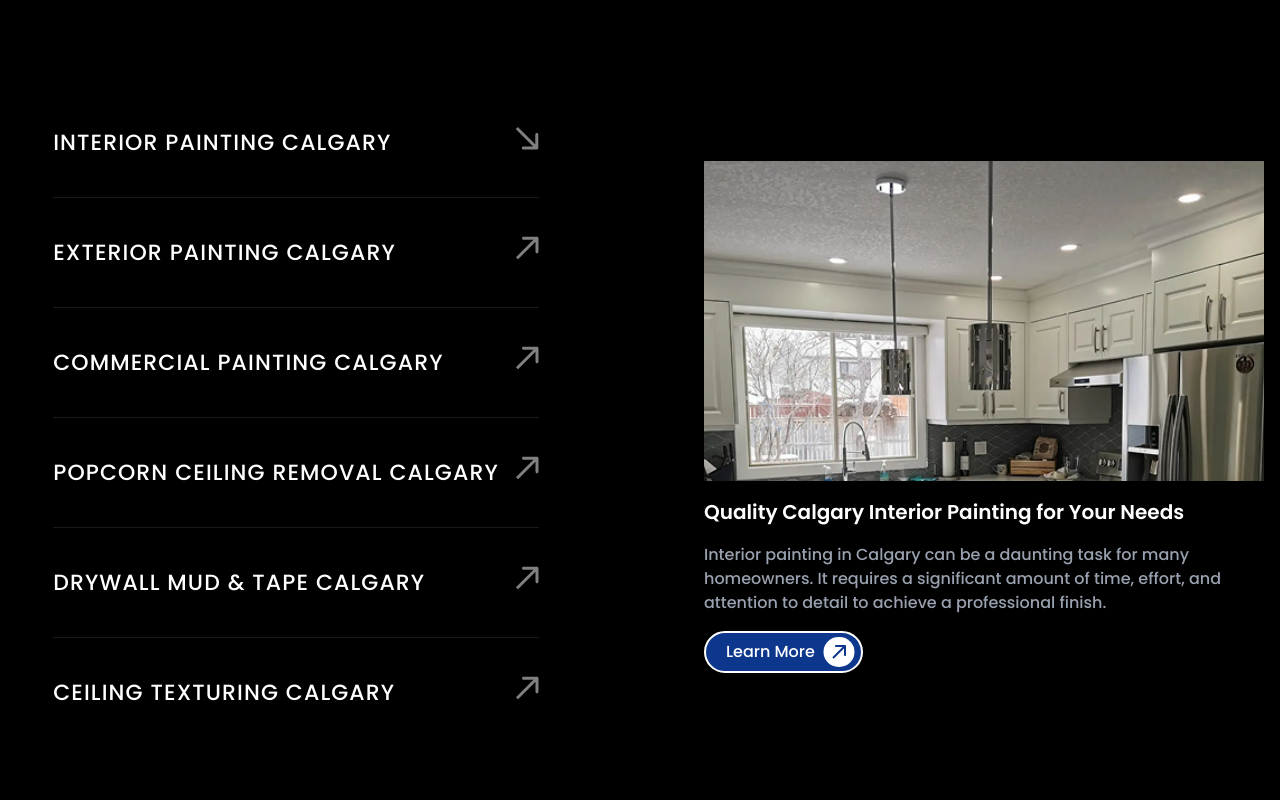
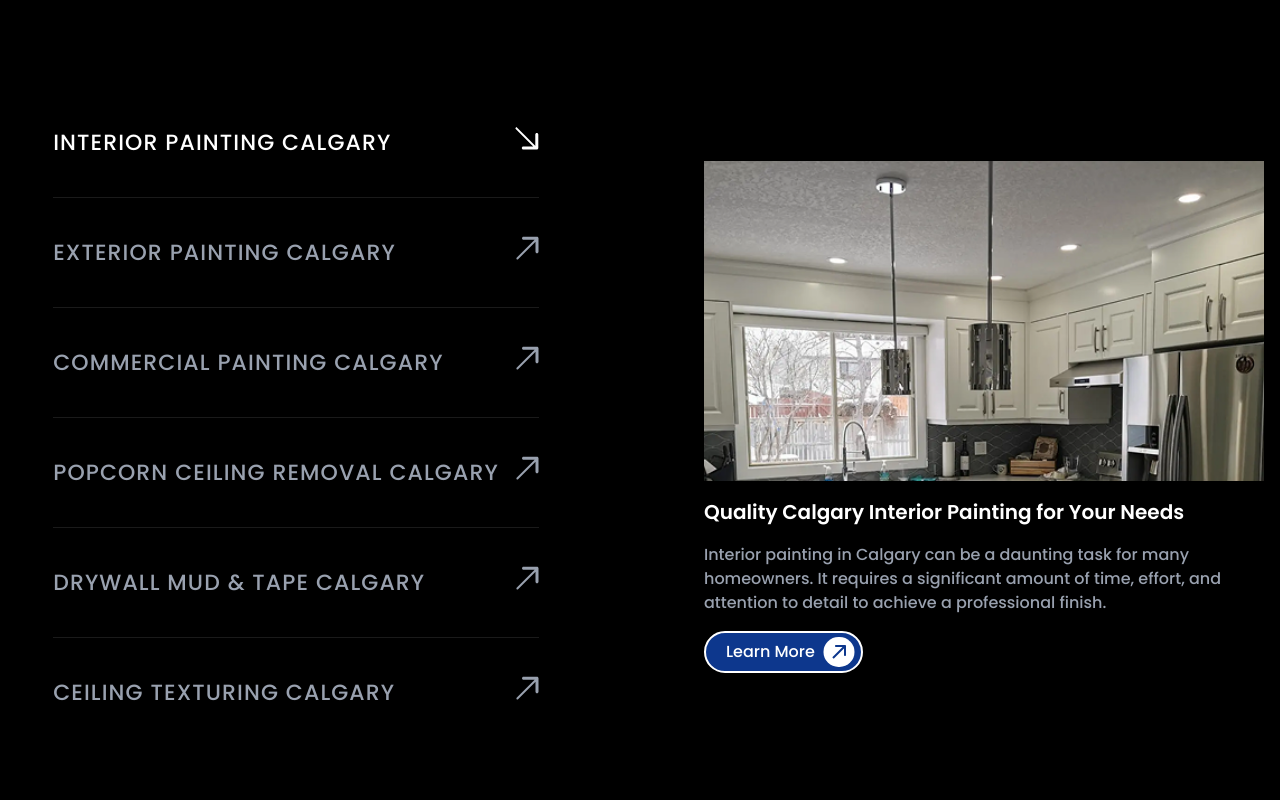
Before and after one commit to ditinus/albarta-painting-react19-website, a Next.js app: page / in a window 1280 px wide. Shown: the part 2660-3460 px from the top of the page. Built offline with nearby package versions, Linux system fonts and the light colour scheme.

Commit message:
Contact Page and Home Page and services page

```diff
--- a/app/about/page.tsx
+++ b/app/about/page.tsx
@@ -34,7 +34,7 @@ export default function page() {
         quoteLink="/quote"
         bookLink="/book"
         quoteText="Get a Free Quote"
-        bookText="Read More"
+        bookText="Book Now"
       />
 
       <PaintingCompany />
--- a/app/blogs/page.tsx
+++ b/app/blogs/page.tsx
@@ -24,7 +24,7 @@ export default function blogs() {
         quoteLink="/quote"
         bookLink="/book"
         quoteText="Get a Free Quote"
-        bookText="Read More"
+        bookText="Book Now"
       />
       <main className="container mx-auto px-4 py-8 lg:mt-20 mt-10">
         <BlogGrid posts={posts} />
--- a/app/contact/ContactForm.tsx
+++ b/app/contact/ContactForm.tsx
@@ -35,6 +35,7 @@ const ContactForm = () => {
 
   const handleSubmit = async (values: ContactFormValues, { setSubmitting, resetForm }: any) => {
     const { name, email, phone, message } = values;
+
 
     try {
       const response = await fetch("/api/sendEmail", {
@@ -109,7 +110,7 @@ const ContactForm = () => {
         </div>
 
         {/* Contact Form Section */}
-        <div className="contact-form w-full md:w-full lg:w-[90%] shadow-lg rounded-lg p-6 lg:mt-[-30px] md:mt-[-30px] mt-[-70px]">
+        <div className="contact-form w-full md:w-full lg:w-[90%] shadow-lg rounded-lg p-6 lg:mt-[-30px] md:mt-[-30px] mt-[-70px] bg-white">
           <Formik<ContactFormValues>
             initialValues={{
               name: "",
--- a/app/contact/page.tsx
+++ b/app/contact/page.tsx
@@ -171,7 +171,7 @@ export default function Home() {
           </div>
         </div>
 
-            <div className="flex  mt-20">
+            {/* <div className="flex  mt-20">
               <button className="flex items-center gap-2 border-2 border-white rounded-full pl-3 pr-1.5 py-2  text-sm md:text-base font-medium hover:bg-blue-800 transition-colors">
                 Book Your Estimate Today
                 <svg width="32" height="30" viewBox="0 0 32 30" fill="none" xmlns="http://www.w3.org/2000/svg">
@@ -180,7 +180,7 @@ export default function Home() {
 </svg>
 
               </button>
-            </div>
+            </div> */}
           </div>
         </div>
 
--- a/app/services/page.tsx
+++ b/app/services/page.tsx
@@ -84,7 +84,7 @@ export default function Services() {
         quoteLink="/quote"
         bookLink="/book"
         quoteText="Get a Free Quote"
-        bookText="Read More"
+        bookText="Book Now"
       />
 
     {/* <PaintingCompany /> */}
--- a/components/SpecialOffer/style.css
+++ b/components/SpecialOffer/style.css
@@ -47,6 +47,8 @@
     height: 100%;
     object-fit: cover;
   }
+
+
   .titleH5{
     color: #FFF;
 
--- a/components/our-services.tsx
+++ b/components/our-services.tsx
@@ -1,5 +1,4 @@
-// "use client";
-
+// "use client"
 // import { useState } from "react";
 // import Image from "next/image";
 // import {
@@ -16,16 +15,15 @@
 // import ourServices5 from "@/public/ourServices5.png";
 // import ourServices6 from "@/public/ourServices6.png";
 // import ServiceSection from "./service-section";
+// import Link from "next/link";
 
 // export default function OurServices() {
 
-//   const [activeSection, setActiveSection] = useState<string | null>(null);
-
+//   const [activeSection, setActiveSection] = useState<string>("interior"); // default to "interior"
 
 //   const handleAccordionChange = (value: string) => {
 //     setActiveSection(value);
 //   };
-
 
 //   const getImageForSection = () => {
 //     switch (activeSection) {
@@ -46,15 +44,20 @@
 //     }
 //   };
 
+//   const getColorForSection = (section: string) => {
+//     return activeSection === section ? "text-white" : "text-gray-400"; // White for active, Gray for inactive
+//   };
+
+
+
 //   return (
 //     <>
-
-//     <div className="lg:mb-15 mb-5 ">
-//       <ServiceSection
-//         title="Our Services"
-//         description="Bringing Colour to Every Corner <br /> of Your Home and Business"
-//         buttonText="Explore Our Services"
-//       />
+//       <div className="lg:mb-15 mb-5 ">
+//         <ServiceSection
+//           title="Our Services"
+//           description="Bringing Colour to Every Corner <br /> of Your Home and Business"
+//           buttonText="Explore Our Services"
+//         />
 //       </div>
 
 //       <div className="w-full bg-black text-white mb-10">
@@ -65,67 +68,86 @@
 //               <Accordion
 //                 type="single"
 //                 collapsible
+//                 value={activeSection} // Set value to the active section
+//                 onValueChange={handleAccordionChange}
 //                 className="w-full"
-//                 onValueChange={handleAccordionChange}
 //               >
 //                 <AccordionItem
 //                   value="interior"
 //                   className="border-b-[1px] border-white/10"
 //                 >
-//                   <AccordionTrigger className="py-6 lg:text-[22px] text-[16px] font-medium uppercase tracking-wider hover:no-underline">
+//                   <AccordionTrigger
+//                     className={`py-6 lg:text-[22px] text-[16px] font-medium uppercase tracking-wider hover:no-underline ${getColorForSection(
+//                       "interior"
+//                     )}`}
+//                   >
 //                     <span>Interior Painting Calgary</span>
 //                   </AccordionTrigger>
-
 //                 </AccordionItem>
 
 //                 <AccordionItem
 //                   value="exterior"
 //                   className="border-b-[1px] border-white/10"
 //                 >
-//                   <AccordionTrigger className="py-6 lg:text-[22px] text-[16px] font-medium uppercase tracking-wider hover:no-underline">
+//                   <AccordionTrigger
+//                     className={`py-6 lg:text-[22px] text-[16px] font-medium uppercase tracking-wider hover:no-underline ${getColorForSection(
+//                       "exterior"
+//                     )}`}
+//                   >
 //                     <span>Exterior Painting Calgary</span>
 //                   </AccordionTrigger>
-
 //                 </AccordionItem>
 
 //                 <AccordionItem
 //                   value="commercial"
 //                   className="border-b-[1px] border-white/10"
 //                 >
-//                   <AccordionTrigger className="py-6 lg:text-[22px] text-[16px] font-medium uppercase tracking-wider hover:no-underline">
+//                   <AccordionTrigger
+//                     className={`py-6 lg:text-[22px] text-[16px] font-medium uppercase tracking-wider hover:no-underline ${getColorForSection(
+//                       "commercial"
+//                     )}`}
+//                   >
 //                     <span>Commercial Painting Calgary</span>
 //                   </AccordionTrigger>
-
 //                 </AccordionItem>
 
 //                 <AccordionItem
 //                   value="popcorn"
 //                   className="border-b-[1px] border-white/10"
 //                 >
-//                   <AccordionTrigger className="py-6 lg:text-[22px] text-[16px] font-medium uppercase tracking-wider hover:no-underline">
+//                   <AccordionTrigger
+//                     className={`py-6 lg:text-[22px] text-[16px] font-medium uppercase tracking-wider hover:no-underline ${getColorForSection(
+//                       "popcorn"
+//                     )}`}
+//                   >
 //                     <span>Popcorn Ceiling Removal Calgary</span>
 //                   </AccordionTrigger>
-
 //                 </AccordionItem>
 
 //                 <AccordionItem
 //                   value="drywall"
 //                   className="border-b-[1px] border-white/10"
 //                 >
-//                   <AccordionTrigger className="py-6 lg:text-[22px] text-[16px] font-medium uppercase tracking-wider hover:no-underline">
+//                   <AccordionTrigger
+//                     className={`py-6 lg:text-[22px] text-[16px] font-medium uppercase tracking-wider hover:no-underline ${getColorForSection(
+//                       "drywall"
+//                     )}`}
+//                   >
 //                     <span>Drywall Mud & Tape Calgary</span>
 //                   </AccordionTrigger>
-
 //                 </AccordionItem>
 
 //                 <AccordionItem
 //                   value="texturing"
 //                   className="border-b-[1px] border-white/10"
 //                 >
-//                   <AccordionTrigger className="py-6 lg:text-[22px] text-[16px] font-medium uppercase tracking-wider hover:no-underline">
+//                   <AccordionTrigger
+//                     className={`py-6 lg:text-[22px] text-[16px] font-medium uppercase tracking-wider hover:no-underline ${getColorForSection(
+//                       "texturing"
+//                     )}`}
+//                   >
 //                     <span>Ceiling Texturing Calgary</span>
 //                   </AccordionTrigger>
-
 //                 </AccordionItem>
 //               </Accordion>
 //             </div>
@@ -150,22 +172,32 @@
 //                   homeowners. It requires a significant amount of time, effort,
 //                   and attention to detail to achieve a professional finish.
 //                 </p>
-//                 <button className="flex items-center gap-2 border-2 border-white rounded-full pl-5 pr-1.5 py-1 text-sm md:text-base font-medium bg-[#0D378D] cursor-pointer transition-colors">
-//                   Learn More
-//                   <svg
-//                     width="32"
-//                     height="30"
-//                     viewBox="0 0 32 30"
-//                     fill="none"
-//                     xmlns="http://www.w3.org/2000/svg"
-//                   >
-//                     <rect x="0.5" width="31" height="30" rx="15" fill="white" />
-//                     <path
-//                       d="M23 9C23 8.44771 22.5523 8 22 8L13 8C12.4477 8 12 8.44771 12 9C12 9.55228 12.4477 10 13 10L21 10L21 18C21 18.5523 21.4477 19 22 19C22.5523 19 23 18.5523 23 18L23 9ZM10.7071 21.7071L22.7071 9.70711L21.2929 8.29289L9.29289 20.2929L10.7071 21.7071Z"
-//                       fill="#0D378D"
-//                     />
-//                   </svg>
-//                 </button>
+//                 <Link href="/service-detail">
+//                   <button className="flex items-center gap-2 border-2 border-white rounded-full pl-5 pr-1.5 py-1 text-sm md:text-base font-medium bg-[#0D378D] cursor-pointer transition-colors">
+//                     {" "}
+//                     Learn More{" "}
+//                     <svg
+//                       width="32"
+//                       height="30"
+//                       viewBox="0 0 32 30"
+//                       fill="none"
+//                       xmlns="http://www.w3.org/2000/svg"
+//                     >
+//                       {" "}
+//                       <rect
+//                         x="0.5"
+//                         width="31"
+//                         height="30"
+//                         rx="15"
+//                         fill="white"
+//                       />{" "}
+//                       <path
+//                         d="M23 9C23 8.44771 22.5523 8 22 8L13 8C12.4477 8 12 8.44771 12 9C12 9.55228 12.4477 10 13 10L21 10L21 18C21 18.5523 21.4477 19 22 19C22.5523 19 23 18.5523 23 18L23 9ZM10.7071 21.7071L22.7071 9.70711L21.2929 8.29289L9.29289 20.2929L10.7071 21.7071Z"
+//                         fill="#0D378D"
+//                       />{" "}
+//                     </svg>{" "}
+//                   </button>
+//                 </Link>
 //               </div>
 //             </div>
 //           </div>
@@ -178,6 +210,8 @@
 
 
 
+
+"use client";
 import { useState } from "react";
 import Image from "next/image";
 import {
@@ -194,6 +228,7 @@ import ourServices4 from "@/public/ourServices4.png";
 import ourServices5 from "@/public/ourServices5.png";
 import ourServices6 from "@/public/ourServices6.png";
 import ServiceSection from "./service-section";
+import Link from "next/link";
 
 export default function OurServices() {
   const [activeSection, setActiveSection] = useState<string>("interior"); // default to "interior"
@@ -221,6 +256,10 @@ export default function OurServices() {
     }
   };
 
+  const getColorForSection = (section: string) => {
+    return activeSection === section ? "text-white" : "text-gray-400"; // White for active, Gray for inactive
+  };
+
   return (
     <>
       <div className="lg:mb-15 mb-5 ">
@@ -239,42 +278,84 @@ export default function OurServices() {
               <Accordion
                 type="single"
                 collapsible
-                value={activeSection}  // Set value to the active section
+                value={activeSection} // Set value to the active section
                 onValueChange={handleAccordionChange}
                 className="w-full"
               >
-                <AccordionItem value="interior" className="border-b-[1px] border-white/10">
-                  <AccordionTrigger className="py-6 lg:text-[22px] text-[16px] font-medium uppercase tracking-wider hover:no-underline">
+                <AccordionItem
+                  value="interior"
+                  className="border-b-[1px] border-white/10"
+                >
+                  <AccordionTrigger
+                    className={`py-6 lg:text-[22px] text-[16px] font-medium uppercase tracking-wider hover:no-underline ${getColorForSection(
+                      "interior"
+                    )}`}
+                  >
                     <span>Interior Painting Calgary</span>
                   </AccordionTrigger>
                 </AccordionItem>
 
-                <AccordionItem value="exterior" className="border-b-[1px] border-white/10">
-                  <AccordionTrigger className="py-6 lg:text-[22px] text-[16px] font-medium uppercase tracking-wider hover:no-underline">
+                <AccordionItem
+                  value="exterior"
+                  className="border-b-[1px] border-white/10"
+                >
+                  <AccordionTrigger
+                    className={`py-6 lg:text-[22px] text-[16px] font-medium uppercase tracking-wider hover:no-underline ${getColorForSection(
+                      "exterior"
+                    )}`}
+                  >
                     <span>Exterior Painting Calgary</span>
                   </AccordionTrigger>
                 </AccordionItem>
 
-                <AccordionItem value="commercial" className="border-b-[1px] border-white/10">
-                  <AccordionTrigger className="py-6 lg:text-[22px] text-[16px] font-medium uppercase tracking-wider hover:no-underline">
+                <AccordionItem
+                  value="commercial"
+                  className="border-b-[1px] border-white/10"
+                >
+                  <AccordionTrigger
+                    className={`py-6 lg:text-[22px] text-[16px] font-medium uppercase tracking-wider hover:no-underline ${getColorForSection(
+                      "commercial"
+                    )}`}
+                  >
                     <span>Commercial Painting Calgary</span>
                   </AccordionTrigger>
                 </AccordionItem>
 
-                <AccordionItem value="popcorn" className="border-b-[1px] border-white/10">
-                  <AccordionTrigger className="py-6 lg:text-[22px] text-[16px] font-medium uppercase tracking-wider hover:no-underline">
+                <AccordionItem
+                  value="popcorn"
+                  className="border-b-[1px] border-white/10"
+                >
+                  <AccordionTrigger
+                    className={`py-6 lg:text-[22px] text-[16px] font-medium uppercase tracking-wider hover:no-underline ${getColorForSection(
+                      "popcorn"
+                    )}`}
+                  >
                     <span>Popcorn Ceiling Removal Calgary</span>
                   </AccordionTrigger>
                 </AccordionItem>
 
-                <AccordionItem value="drywall" className="border-b-[1px] border-white/10">
-                  <AccordionTrigger className="py-6 lg:text-[22px] text-[16px] font-medium uppercase tracking-wider hover:no-underline">
+                <AccordionItem
+                  value="drywall"
+                  className="border-b-[1px] border-white/10"
+                >
+                  <AccordionTrigger
+                    className={`py-6 lg:text-[22px] text-[16px] font-medium uppercase tracking-wider hover:no-underline ${getColorForSection(
+                      "drywall"
+                    )}`}
+                  >
                     <span>Drywall Mud & Tape Calgary</span>
                   </AccordionTrigger>
                 </AccordionItem>
 
-                <AccordionItem value="texturing" className="border-b-[1px] border-white/10">
-                  <AccordionTrigger className="py-6 lg:text-[22px] text-[16px] font-medium uppercase tracking-wider hover:no-underline">
+                <AccordionItem
+                  value="texturing"
+                  className="border-b-[1px] border-white/10"
+                >
+                  <AccordionTrigger
+                    className={`py-6 lg:text-[22px] text-[16px] font-medium uppercase tracking-wider hover:no-underline ${getColorForSection(
+                      "texturing"
+                    )}`}
+                  >
                     <span>Ceiling Texturing Calgary</span>
                   </AccordionTrigger>
                 </AccordionItem>
@@ -301,8 +382,10 @@ export default function OurServices() {
                   homeowners. It requires a significant amount of time, effort,
                   and attention to detail to achieve a professional finish.
                 </p>
+                <Link href="/service-detail">
                   <button className="flex items-center gap-2 border-2 border-white rounded-full pl-5 pr-1.5 py-1 text-sm md:text-base font-medium bg-[#0D378D] cursor-pointer transition-colors">
-                  Learn More
+                    {" "}
+                    Learn More{" "}
                     <svg
                       width="32"
                       height="30"
@@ -310,13 +393,21 @@ export default function OurServices() {
                       fill="none"
                       xmlns="http://www.w3.org/2000/svg"
                     >
-                    <rect x="0.5" width="31" height="30" rx="15" fill="white" />
+                      {" "}
+                      <rect
+                        x="0.5"
+                        width="31"
+                        height="30"
+                        rx="15"
+                        fill="white"
+                      />{" "}
                       <path
                         d="M23 9C23 8.44771 22.5523 8 22 8L13 8C12.4477 8 12 8.44771 12 9C12 9.55228 12.4477 10 13 10L21 10L21 18C21 18.5523 21.4477 19 22 19C22.5523 19 23 18.5523 23 18L23 9ZM10.7071 21.7071L22.7071 9.70711L21.2929 8.29289L9.29289 20.2929L10.7071 21.7071Z"
                         fill="#0D378D"
-                    />
-                  </svg>
+                      />{" "}
+                    </svg>{" "}
                   </button>
+                </Link>
               </div>
             </div>
           </div>
--- a/components/ui/accordion.tsx
+++ b/components/ui/accordion.tsx
@@ -2,8 +2,6 @@
 
 import * as React from "react";
 import * as AccordionPrimitive from "@radix-ui/react-accordion";
-import { ChevronDownIcon } from "lucide-react";
-
 import { cn } from "@/lib/utils";
 
 function Accordion({
@@ -41,11 +39,19 @@ function AccordionTrigger({
         {...props}
       >
         {children}
-        {/* <ChevronDownIcon className="text-muted-foreground pointer-events-none size-4 shrink-0 translate-y-0.5 transition-transform duration-200" /> */}
-        <svg width="24" height="24" viewBox="0 0 24 24" fill="none" xmlns="http://www.w3.org/2000/svg">
-<path d="M23.5 2.19995C23.5 1.37152 22.8284 0.69995 22 0.699951L8.5 0.69995C7.67157 0.69995 7 1.37152 7 2.19995C7 3.02838 7.67157 3.69995 8.5 3.69995H20.5V15.6999C20.5 16.5284 21.1716 17.1999 22 17.1999C22.8284 17.1999 23.5 16.5284 23.5 15.6999L23.5 2.19995ZM3.06066 23.2606L23.0607 3.26061L20.9393 1.13929L0.93934 21.1393L3.06066 23.2606Z" fill="white" fillOpacity="0.5"/>
-</svg>
-
+        <svg
+          width="24"
+          height="24"
+          viewBox="0 0 24 24"
+          fill="none"
+          xmlns="http://www.w3.org/2000/svg"
+          className="transition-transform"
+        >
+          <path
+            d="M23.5 2.19995C23.5 1.37152 22.8284 0.69995 22 0.699951L8.5 0.69995C7.67157 0.69995 7 1.37152 7 2.19995C7 3.02838 7.67157 3.69995 8.5 3.69995H20.5V15.6999C20.5 16.5284 21.1716 17.1999 22 17.1999C22.8284 17.1999 23.5 16.5284 23.5 15.6999L23.5 2.19995ZM3.06066 23.2606L23.0607 3.26058C23.4512 2.87006 23.4512 2.24009 23.0607 1.84957C22.6702 1.45905 22.0402 1.45905 21.6497 1.84957L1.64975 21.8496C1.25924 22.2401 1.25924 22.8701 1.64975 23.2606C2.04026 23.6511 2.67023 23.6511 3.06066 23.2606Z"
+            fill="currentColor"
+          />
+        </svg>
       </AccordionPrimitive.Trigger>
     </AccordionPrimitive.Header>
   );
@@ -59,10 +65,10 @@ function AccordionContent({
   return (
     <AccordionPrimitive.Content
       data-slot="accordion-content"
-      className="data-[state=closed]:animate-accordion-up data-[state=open]:animate-accordion-down overflow-hidden w-90 text-[15px]"
+      className={cn("overflow-hidden text-base text-gray-400", className)}
       {...props}
     >
-      <div className={cn("pt-0 pb-4", className)}>{children}</div>
+      {children}
     </AccordionPrimitive.Content>
   );
 }
--- a/components/ui/footer.tsx
+++ b/components/ui/footer.tsx
@@ -68,7 +68,7 @@ export default function Footer() {
 
           {/* Quick Links */}
           <div className="md:place-self-center">
-            <h3 className="font-medium mb-4">Quick Links</h3>
+            <h3 className="font-medium mb-4 text-[20px]">Quick Links</h3>
             <nav>
               <ul className="space-y-5">
                 {["Home", "About", "Services", "Gallery", "Blog", "Contact"].map((item) => (
@@ -93,7 +93,7 @@ export default function Footer() {
 
           {/* Contact Information */}
           <div className="place-self-start">
-            <h3 className="font-medium mb-4">Contact</h3>
+            <h3 className="font-medium mb-4 text-[20px]">Contact</h3>
             <div className="space-y-5 ">
               <div className="flex items-center gap-2 text-white cursor-pointer">
               <Link href="tel:+587-466-6647">
```
Also changed, not shown: app/service-detail/page.tsx (+48 -27 lines), components/SpecialOffer/page.tsx (+6 -3 lines). Lines whose indentation alone changed are shown as unchanged.
